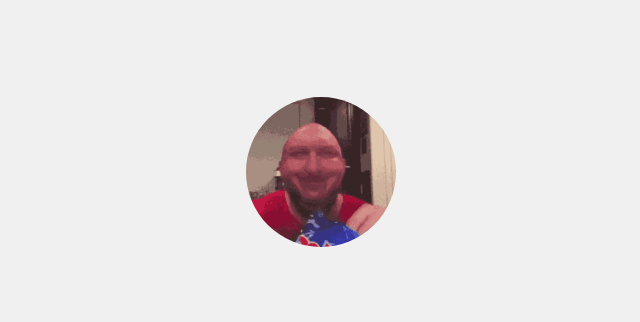
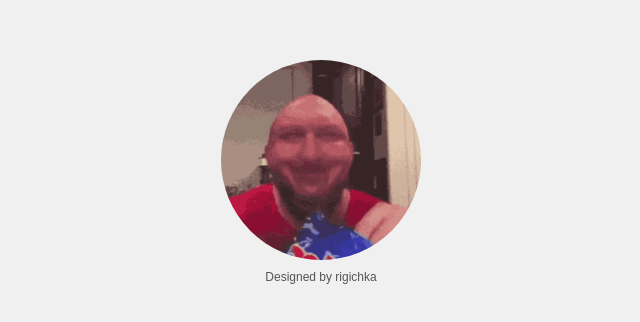
Before and after one commit to Rigich/hahahah, a plain HTML site: page index.html in a window 1280 px wide. Shown: the part 228-550 px from the top of the page, without its empty margins (319-959 px from the left). Drawn offline with Linux system fonts and the light colour scheme.

Commit message:
Update index.html

```diff
--- a/index.html
+++ b/index.html
@@ -7,6 +7,7 @@
     <style>
         body {
             display: flex;
+            flex-direction: column;
             justify-content: center;
             align-items: center;
             height: 100vh;
@@ -15,13 +16,20 @@
         }
 
         #startButton {
-            width: 150px; /* Розмір кнопки */
-            height: 150px;
+            width: 200px; /* Збільшений розмір кнопки */
+            height: 200px;
             border: none;
             border-radius: 50%; /* Кругла форма */
             background: url('foto.gif') no-repeat center;
             background-size: cover;
             cursor: pointer;
+        }
+
+        #designer {
+            margin-top: 10px;
+            font-size: 12px;
+            color: #555;
+            font-family: Arial, sans-serif;
         }
     </style>
 </head>
@@ -30,13 +38,15 @@
 
     <audio id="audio" src="9326.mp3" preload="auto"></audio>
 
+    <div id="designer">Designed by rigichka</div>
+
     <script>
         const startButton = document.getElementById('startButton');
         const audio = document.getElementById('audio');
 
         startButton.addEventListener('click', function() {
             if (audio.paused) {
-                audio.currentTime = 0; // Почати з початку
+                audio.currentTime = 0;
                 audio.play();
             } else {
                 audio.pause();
```
